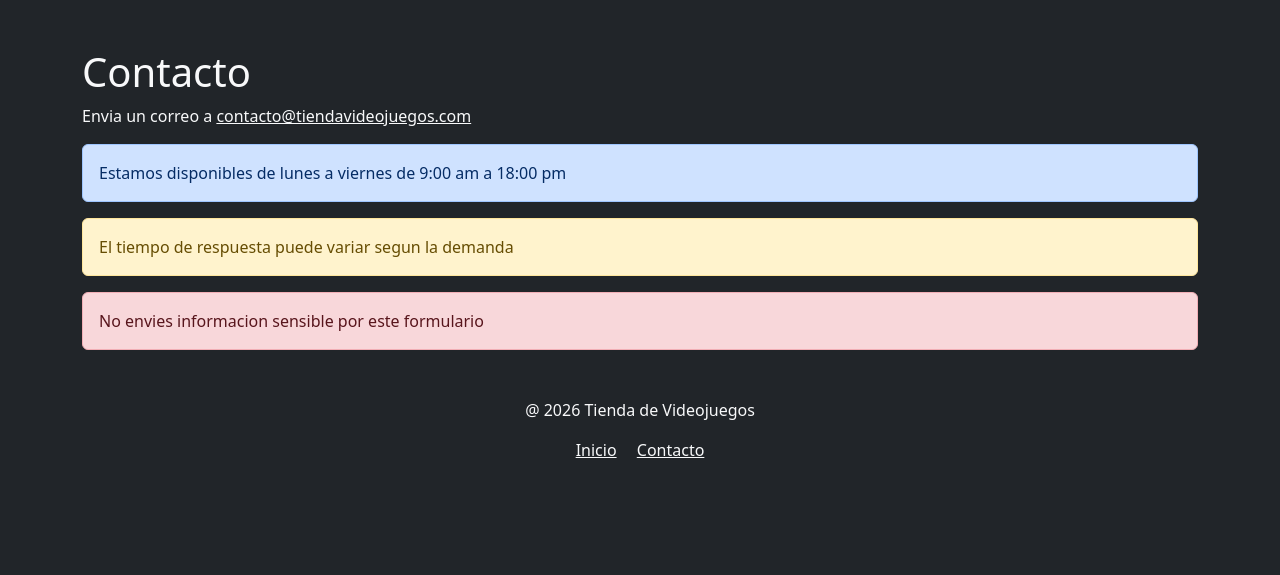
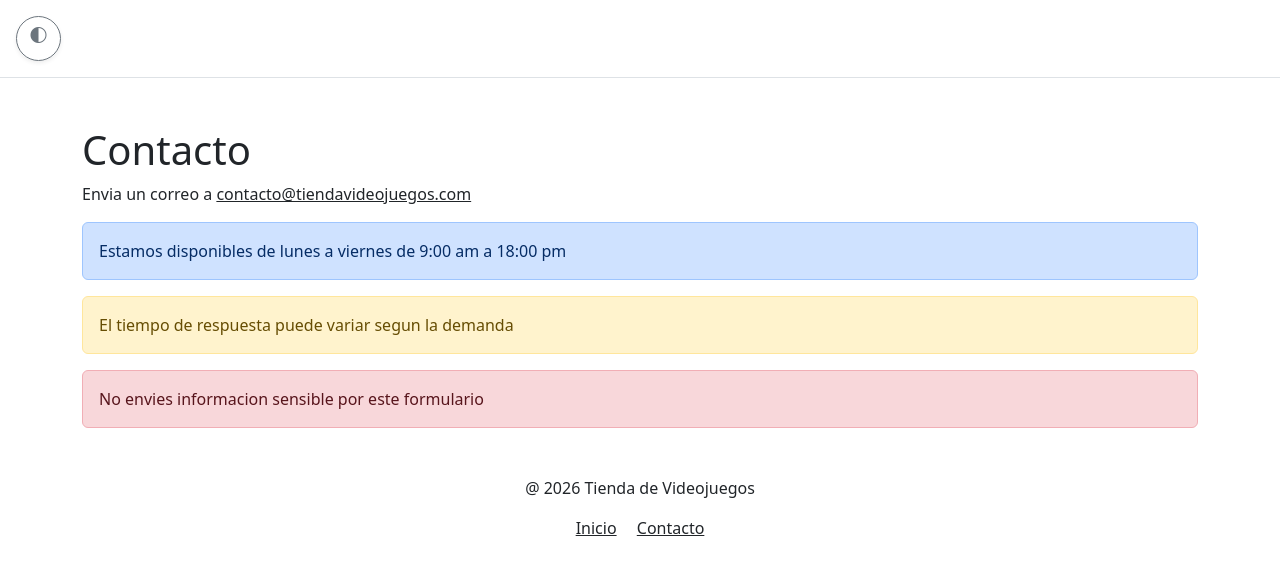
Before and after one commit to maoruV/tienda-videojuegos, a Django app: page /contacto/ in a window 1280 px wide. Shown: the top 575 px of the page. Run offline with Django 5.2, Linux system fonts and the light colour scheme.

Commit message:
se añade modo claro y oscuro a la pagina

```diff
--- a/tienda_videojuegos/home/templates/home/contacto.html
+++ b/tienda_videojuegos/home/templates/home/contacto.html
@@ -5,9 +5,9 @@
 
 {% block content %}
 <div class="container mt-5">
-    <h1 class="text-light">Contacto</h1>
-    <p class="text-light">Envia un correo a <a href="mailto:contacto@tiendavideojuegos.com"
-            class="text-light">contacto@tiendavideojuegos.com</a></p>
+    <h1 class="text-body">Contacto</h1>
+    <p class="text-body">Envia un correo a <a href="mailto:contacto@tiendavideojuegos.com"
+            class="text-body">contacto@tiendavideojuegos.com</a></p>
 
 
     <div class="alert alert-primary">Estamos disponibles de lunes a viernes de 9:00 am a 18:00 pm</div>
--- a/tienda_videojuegos/home/templates/home/index.html
+++ b/tienda_videojuegos/home/templates/home/index.html
@@ -5,8 +5,8 @@
 
 {% block content %}
 <div class="container mt-5">
-    <h1 class="text-light">Bienvenido a la tienda de Videojuegos</h1>
-    <p class="text-light">Explora nuestro catalogo y disfruta de las mejores ofertas</p>
+    <h1 class="text-body">Bienvenido a la tienda de Videojuegos</h1>
+    <p class="text-body">Explora nuestro catalogo y disfruta de las mejores ofertas</p>
 
     <img src="{% static 'img/logo.png' %}" alt="Logo" class="img-fluid my-4">
 
--- a/tienda_videojuegos/static/js/script.js
+++ b/tienda_videojuegos/static/js/script.js
@@ -0,0 +1,19 @@
+document.addEventListener("DOMContentLoaded", function () {
+    const btn = document.getElementById("toggle-theme");
+    const html = document.documentElement;
+
+    //Recuperar el tema guardado en el localStorage al cargar la pagina
+    const savedTheme = localStorage.getItem("theme");
+    if (savedTheme) {
+        html.setAttribute("data-bs-theme", savedTheme);
+    }
+
+    btn.addEventListener("click", function () {
+        const current = html.getAttribute("data-bs-theme");
+        const next = current === "dark" ? "light" : "dark";
+        html.setAttribute("data-bs-theme", next)
+
+        //Guardar el tema elegido en localStorage
+        localStorage.setItem("theme", next)
+    });
+});
--- a/tienda_videojuegos/templates/base.html
+++ b/tienda_videojuegos/templates/base.html
@@ -1,7 +1,7 @@
 {% load static %}
 
 <!DOCTYPE html>
-<html lang="es">
+<html lang="es" data-bs-theme="light">
 
 <head>
     <meta charset="UTF-8">
@@ -10,6 +10,8 @@
 
     <!-- CSS -->
     <link rel="stylesheet" href="{% static 'css/style.css' %}">
+    <link rel="stylesheet" href="https://cdn.jsdelivr.net/npm/bootstrap-icons@1.13.1/font/bootstrap-icons.min.css">
+    <!-- <link href="https://cdnjs.cloudflare.com/ajax/libs/font-awesome/7.2.0/css/all.min.css" rel="stylesheet"> -->
     <link href="https://cdn.jsdelivr.net/npm/bootstrap@5.3.8/dist/css/bootstrap.min.css" rel="stylesheet"
         integrity="sha384-sRIl4kxILFvY47J16cr9ZwB07vP4J8+LH7qKQnuqkuIAvNWLzeN8tE5YBujZqJLB" crossorigin="anonymous">
 
@@ -17,16 +19,26 @@
     <script src="{% static 'js/script.js' %}"></script>
 </head>
 
-<body class="bg-dark text-ligth ">
+<body class="bg-body text-body">
+
+    <!-- cabecera con boton de cambio de tema -->
+    <header class="d-flex justify-content-between aling-items-center p-3 border-bottom">
+        <button id="toggle-theme"
+            class="btn btn-outline-secondary rounded-circle shadow-sm d-flex aling-items-center justify-content-center"
+            style="width: 45px; height: 45px; transition: all 0.3s ease;">
+            <i class="bi bi-circle-half"></i>
+        </button>
+
+    </header>
 
     {% block content %}
     <!-- Aqui ira el contenido especifico de cada pagina -->
     {% endblock %}
 
     <footer class="text-center mt-5 mb-3">
-        <p class="text-light">@ 2026 Tienda de Videojuegos</p>
-        <a href="{% url 'home' %}" class="text-light">Inicio</a>
-        <a href="{% url 'contacto' %}" class="text-light ms-3">Contacto</a>
+        <p class="text-body">@ 2026 Tienda de Videojuegos</p>
+        <a href="{% url 'home' %}" class="text-body">Inicio</a>
+        <a href="{% url 'contacto' %}" class="text-body ms-3">Contacto</a>
 
     </footer>
 
```
